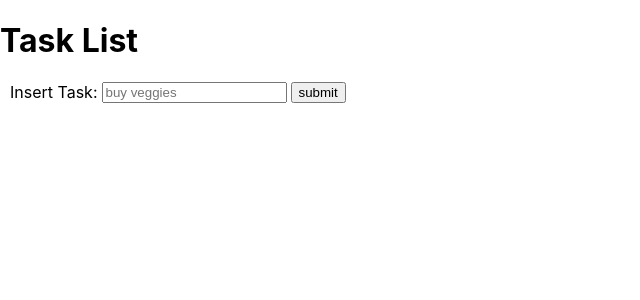
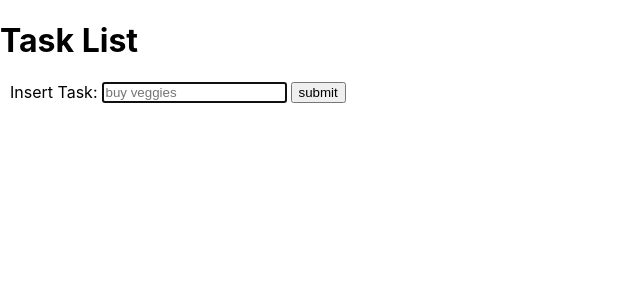
Before and after one commit to AdiBonofiel95/adi-bono, a React (Create React App) app: page / in a window 1280 px wide. Shown: the top 300 px of the page, without its empty margins (0-640 px from the left). Built offline with nearby package versions, Linux system fonts and the light colour scheme.

Commit message:
Add Focus to TaskList

```diff
--- a/src/TaskList.js
+++ b/src/TaskList.js
@@ -1,8 +1,8 @@
-import { useState } from "react";
+import { useState, useRef } from "react";
 
 function TaskList() {
-    const exmpa = ['a', 'b', 'c', 'd'];
     const [taskTrack, setTaskTrack] = useState("");
+    const focusIn = useRef(null)
     let [tasks, setTasks] = useState([]);
 
     const typeTreack = (event) => setTaskTrack(event.target.value)
@@ -19,6 +19,7 @@ function TaskList() {
 
         setTasks([...tasks, taskTrack]);
         setTaskTrack("");
+        focusIn.current.focus();
     }
 
     const onKeyUpHandler = (event) => {
@@ -31,6 +32,7 @@ function TaskList() {
         const newList = [...tasks];
         newList.splice(idx, 1);
         setTasks(newList);
+        focusIn.current.focus();
     }
 
     const displayTasks = (item, idx) => {
@@ -48,14 +50,18 @@ function TaskList() {
                 id="task track"
                 className="task track"
                 value={taskTrack}
+                ref={focusIn}
                 onChange={typeTreack}
                 onKeyUp={onKeyUpHandler}
-                placeholder="buy veggies"></input>
+                placeholder="buy veggies"
+                autoFocus/>
                 <button
                 type="submit"
                 id="submit button"
-                onClick={onSubmit}>submit</button>
-                </p>
+                onClick={onSubmit}>
+                    submit
+                </button>
+            </p>
             <ul>
                 {tasks.map(displayTasks)}
             </ul>
```
